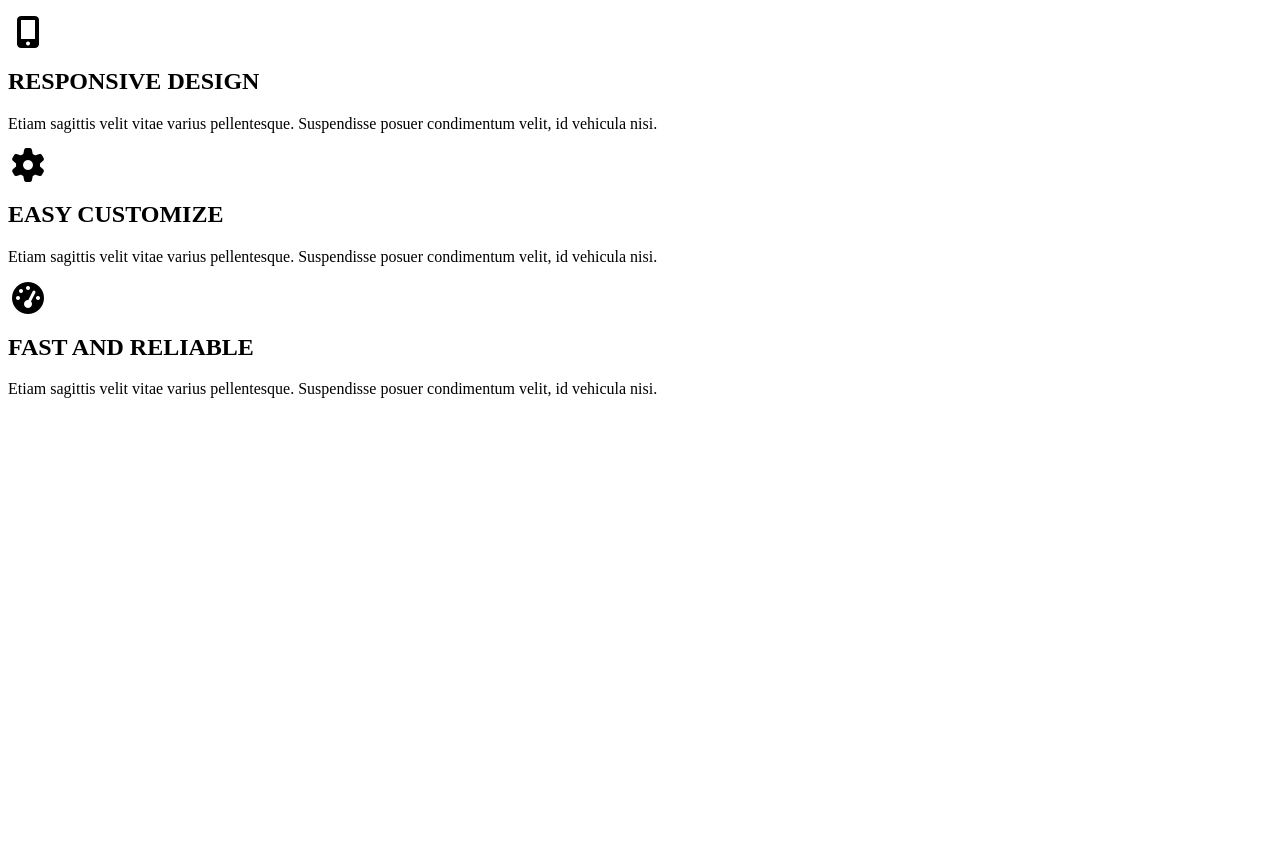
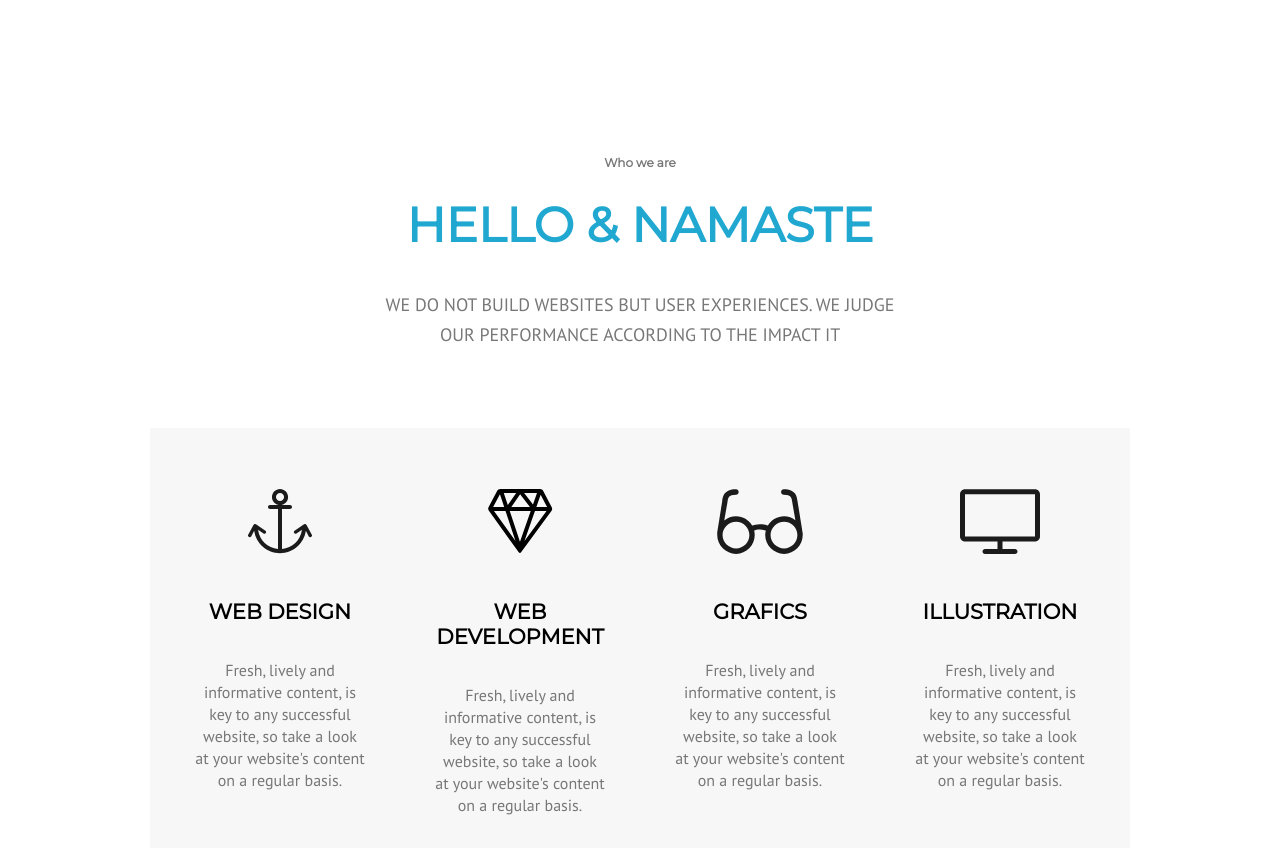
Before and after one commit to valyadvorzhak/Frontend_homeworks, a plain HTML site: page hw7/hw7.1/index.html in a window 1280 px wide. Before the commit the page ends 800 px from the top, so only its background shows below. Drawn offline with Linux system fonts and the light colour scheme.

Commit message:
add hw7.1

```diff
--- a/hw7/hw7.1/index.html
+++ b/hw7/hw7.1/index.html
@@ -6,49 +6,70 @@
     <meta name="viewport" content="width=device-width, initial-scale=1.0">
     <meta http-equiv="X-UA-Compatible" content="ie=edge">
     <link rel="stylesheet" href="./style.css">
+    <link rel="preconnect" href="https://fonts.gstatic.com">
+    <link href="https://fonts.googleapis.com/css2?family=Montserrat&family=PT+Sans&display=swap" rel="stylesheet">
+
     <link rel="stylesheet" href="./libs/fontawesome/all.min.css">
-    <title>6 workshop</title>
+    <title>7.1 workshop</title>
 </head>
 
 <body>
-    <div class="wrapper">
+    <div class="wraper">
+        <div class="top-title">
+            <p class="about">Who we are</p>
+            <h1 class="hello">HELLO & NAMASTE</h1>
+            <div class="info-wrap">
+                <p class="info">
+                    WE DO NOT BUILD WEBSITES BUT USER EXPERIENCES. WE JUDGE OUR PERFORMANCE ACCORDING TO THE IMPACT IT
+                </p>
+            </div>
+        </div>
+
+        <div class="wrapper-box">
             <section class="boxes">
                 <div class="box-icon">
-                <p class="icon">
-                    <i class="fas fa-mobile-alt fa-2x"></i>
-                </p>
+                    <img src="img/1.svg" alt="anchor" class="icon">
                 </div>
-            <h2 class="title">RESPONSIVE DESIGN</h2>
+                <h2 class="title">WEB DESIGN</h2>
                 <p class="description">
-                Etiam sagittis velit vitae varius pellentesque. Suspendisse posuer condimentum velit, id vehicula nisi.
+                    Fresh, lively and informative content, is key to any successful website, so take a look at your
+                    website's content on a regular basis.
                 </p>
             </section>
 
             <section class="boxes">
                 <div class="box-icon">
-                <p class="icon">
-                    <i class="fas fa-cog fa-2x"></i>
-                </p>
+                    <img src="img/2-black.svg" alt="dimond" class="icon">
                 </div>
-            <h2 class="title">EASY CUSTOMIZE</h2>
+                <h2 class="title">WEB DEVELOPMENT</h2>
                 <p class="description">
-                Etiam sagittis velit vitae varius pellentesque. Suspendisse posuer condimentum velit, id vehicula nisi.
+                    Fresh, lively and informative content, is key to any successful website, so take a look at your
+                    website's content on a regular basis.
                 </p>
             </section>
 
             <section class="boxes">
                 <div class="box-icon">
-                <p class="icon">
-                    <i class="fas fa-tachometer-alt fa-2x"></i>
+                    <img src="img/3.svg" alt="glasses" class="icon">
+                </div>
+                <h2 class="title">GRAFICS</h2>
+                <p class="description">
+                    Fresh, lively and informative content, is key to any successful website, so take a look at your
+                    website's content on a regular basis.
                 </p>
+            </section>
+            <section class="boxes">
+                <div class="box-icon">
+                    <img src="img/4.svg" alt="screen" class="icon">
                 </div>
-            <h2 class="title">FAST AND RELIABLE</h2>
+                <h2 class="title">ILLUSTRATION</h2>
                 <p class="description">
-                Etiam sagittis velit vitae varius pellentesque. Suspendisse posuer condimentum velit, id vehicula nisi.
+                    Fresh, lively and informative content, is key to any successful website, so take a look at your
+                    website's content on a regular basis.
                 </p>
             </section>
         </div>
-
+    </div>
 </body>
 
 
--- a/hw7/hw7.1/style.css
+++ b/hw7/hw7.1/style.css
@@ -0,0 +1,90 @@
+body {
+    color: #000000;
+}
+
+.wrapper-box, .top-title {
+    margin: 0 auto;
+    padding: 0 10px;
+    max-width: 960px;
+    height: 420px;
+}
+
+.wrapper-box {
+    display: flex;
+    justify-content: center;
+    height: 420px;
+    background-color: #f7f7f7;
+    margin-bottom: 140px;
+}
+
+.top-title {
+  display: flex;
+  flex-direction: column;
+  align-items: center;
+  line-height: 30px;
+}
+
+.about {
+    margin: 0;
+    margin-top: 140px;
+    font-size: 12px;
+    font-weight: 800;
+    font-family: 'Montserrat', sans-serif;
+    color: #777777;
+}
+
+.top-title>h1 {
+    font-size: 48px;
+    font-family: 'Montserrat', sans-serif;
+    color: #21a8d1;
+}
+
+.info-wrap {
+    padding: 0 212px 0 212px;
+    text-align: center;
+    font-family: 'PT Sans', sans-serif;
+    color: #777777;
+    font-size: 18px;
+}
+
+.boxes {
+    flex: 1;
+    text-align: center;
+    padding: 0 35px;
+}
+
+.title {
+    margin-top: 45px;
+    font-size: 21px;
+    font-family: 'Montserrat', sans-serif;
+}
+
+.description {
+    margin-top: 35px;
+    line-height: 22px;
+    color: #777777;
+    font-family: 'PT Sans', sans-serif;
+}
+
+
+.boxes:hover {
+    background-color:#21a8d1;
+    color: #ffffff;
+}
+
+.box-icon {
+    margin: 0 auto;
+    margin-top: 60px;
+    display: flex;
+    justify-content: center;
+    width: 66px;
+    height: 66px;
+}
+
+.boxes:hover .description {
+    color: #ffffff;
+}
+
+.boxes:hover .box-icon {
+    color: #ffffff;
+}
```
Also changed, not shown: hw7/hw7.1/img/1.svg (added), hw7/hw7.1/img/2-black.svg (added), hw7/hw7.1/img/2.svg (added), hw7/hw7.1/img/3.svg (added), hw7/hw7.1/img/4.svg (added), hw7/hw7.1/img/anchor.png (added), hw7/hw7.1/img/anchor.svg (added). Lines whose indentation alone changed are shown as unchanged.
